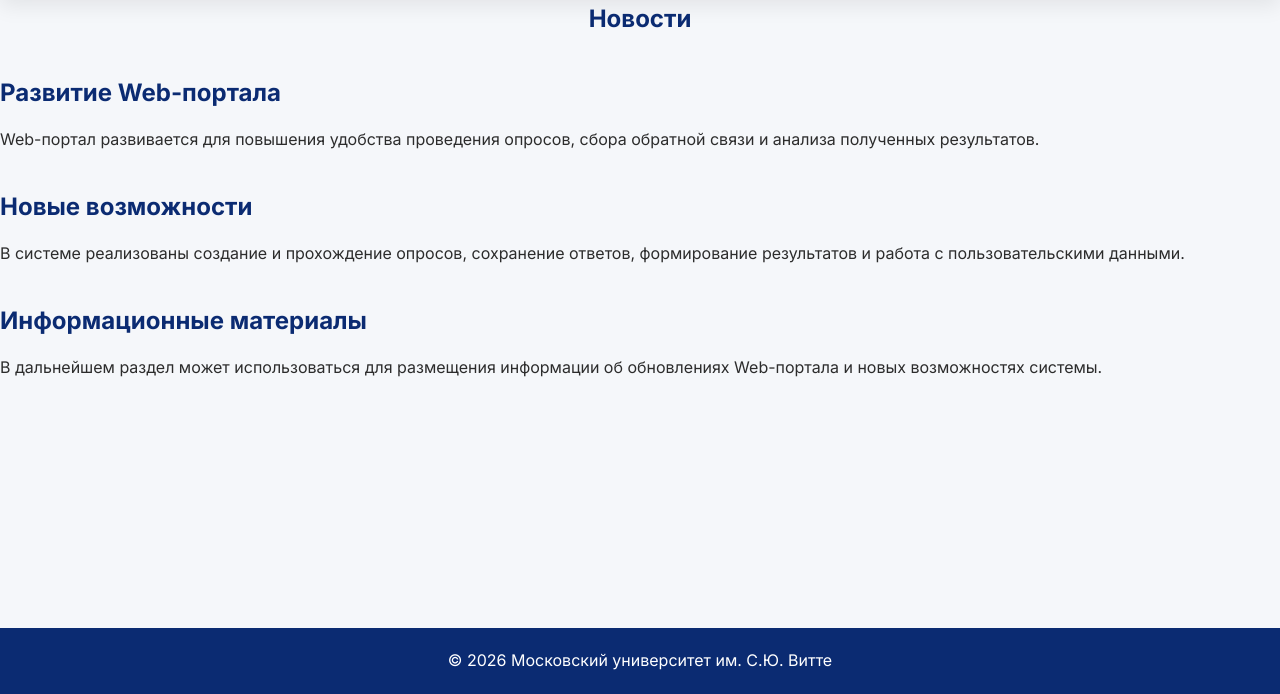
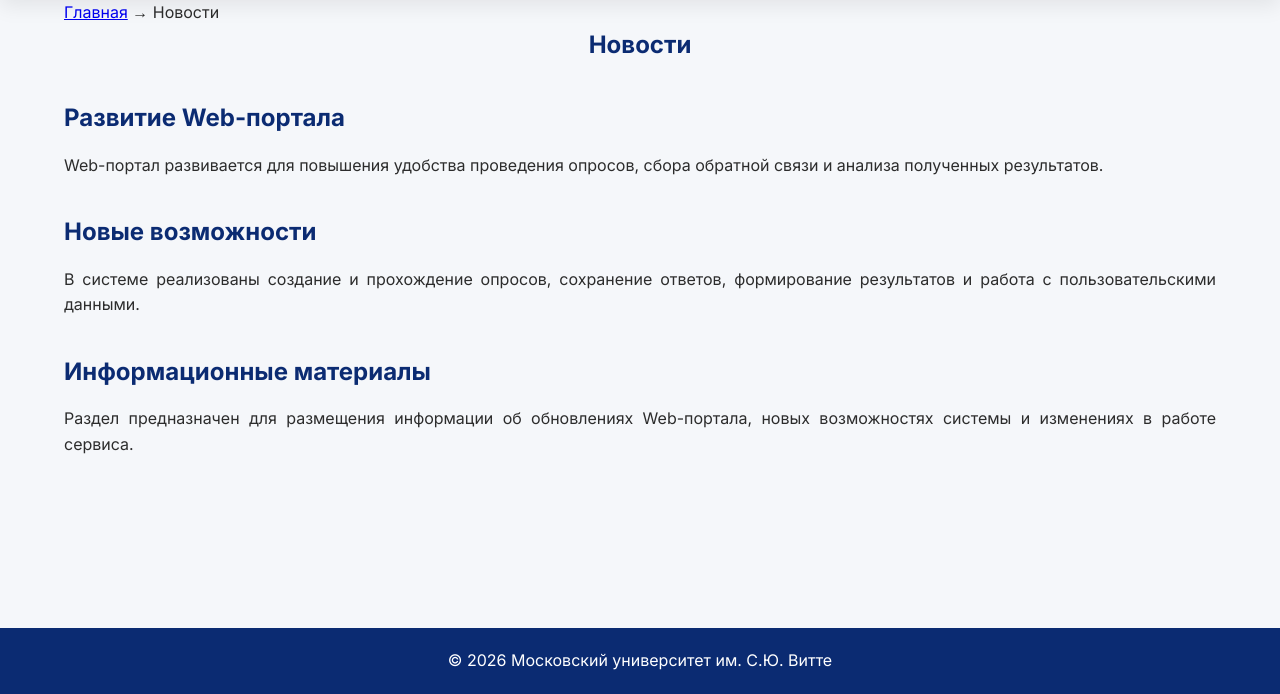
Before and after one commit to Yterror/vkr-web-portal, a PHP site: page /news.php in a window 1280 px wide. Shown: the part 106-800 px from the top of the page. Run offline with PHP 8.4, Linux system fonts and the light colour scheme.

Commit message:
news
уточнено описание раздела новостей

```diff
--- a/news.php
+++ b/news.php
@@ -43,8 +43,9 @@ session_start();
 
             <ul class="menu">
 
-                <li><a href="index.php">Главная</a></li>
-
+                <li>
+                    <a href="index.php">Главная</a>
+                </li>
 
             </ul>
 
@@ -57,6 +58,18 @@ session_start();
 <main>
 
 <section class="about">
+
+    <div class="container">
+
+        <div class="breadcrumbs">
+
+            <a href="index.php">Главная</a>
+
+            <span>→</span>
+
+            <span>Новости</span>
+
+        </div>
 
         <h1>Новости</h1>
 
@@ -78,9 +91,11 @@ session_start();
         <h2>Информационные материалы</h2>
 
         <p>
-        В дальнейшем раздел может использоваться для размещения
-        информации об обновлениях Web-портала и новых возможностях системы.
+            Раздел предназначен для размещения информации об обновлениях
+            Web-портала, новых возможностях системы и изменениях в работе сервиса.
         </p>
+
+    </div>
 
 </section>
 
```
Lines whose indentation alone changed are shown as unchanged.
